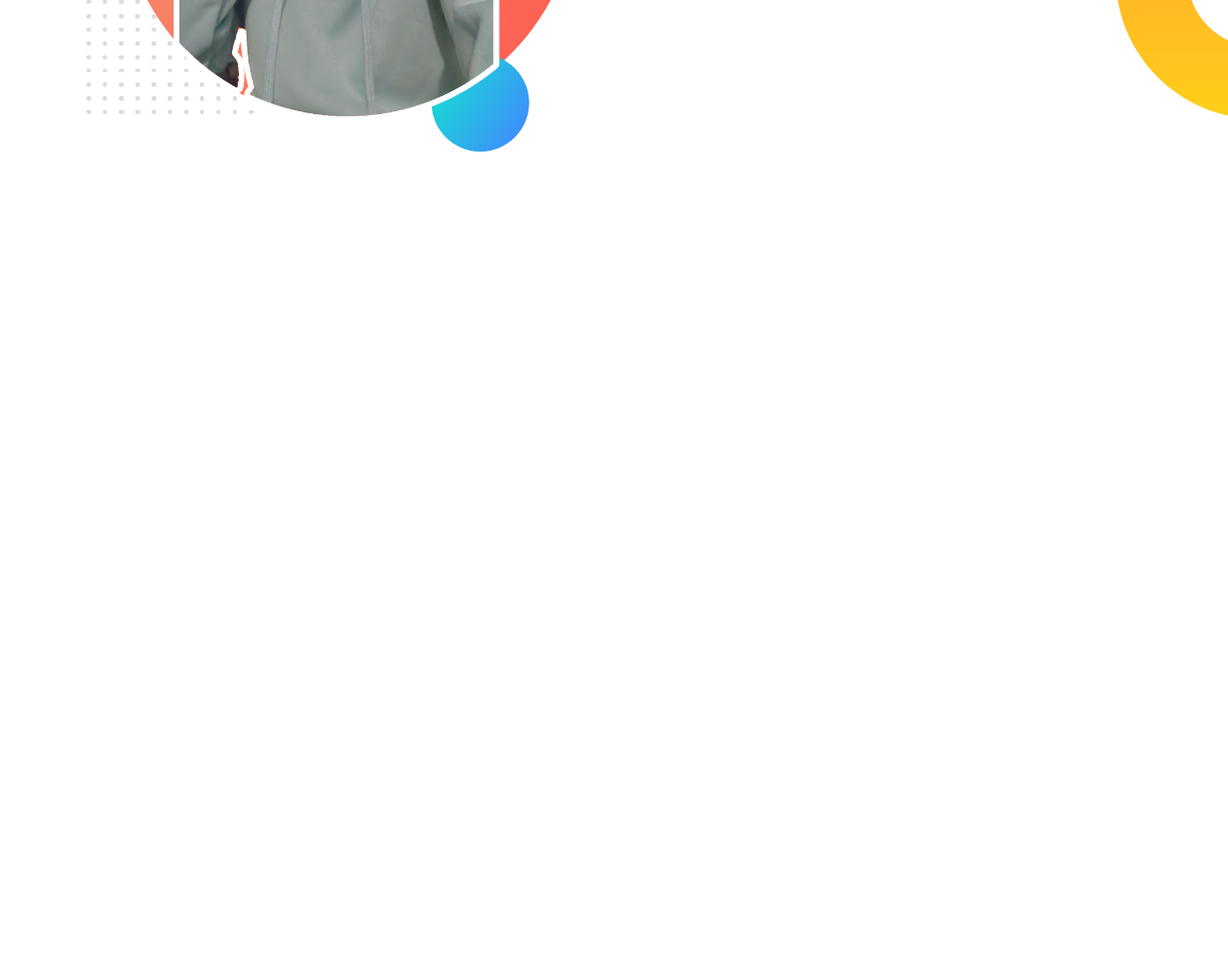
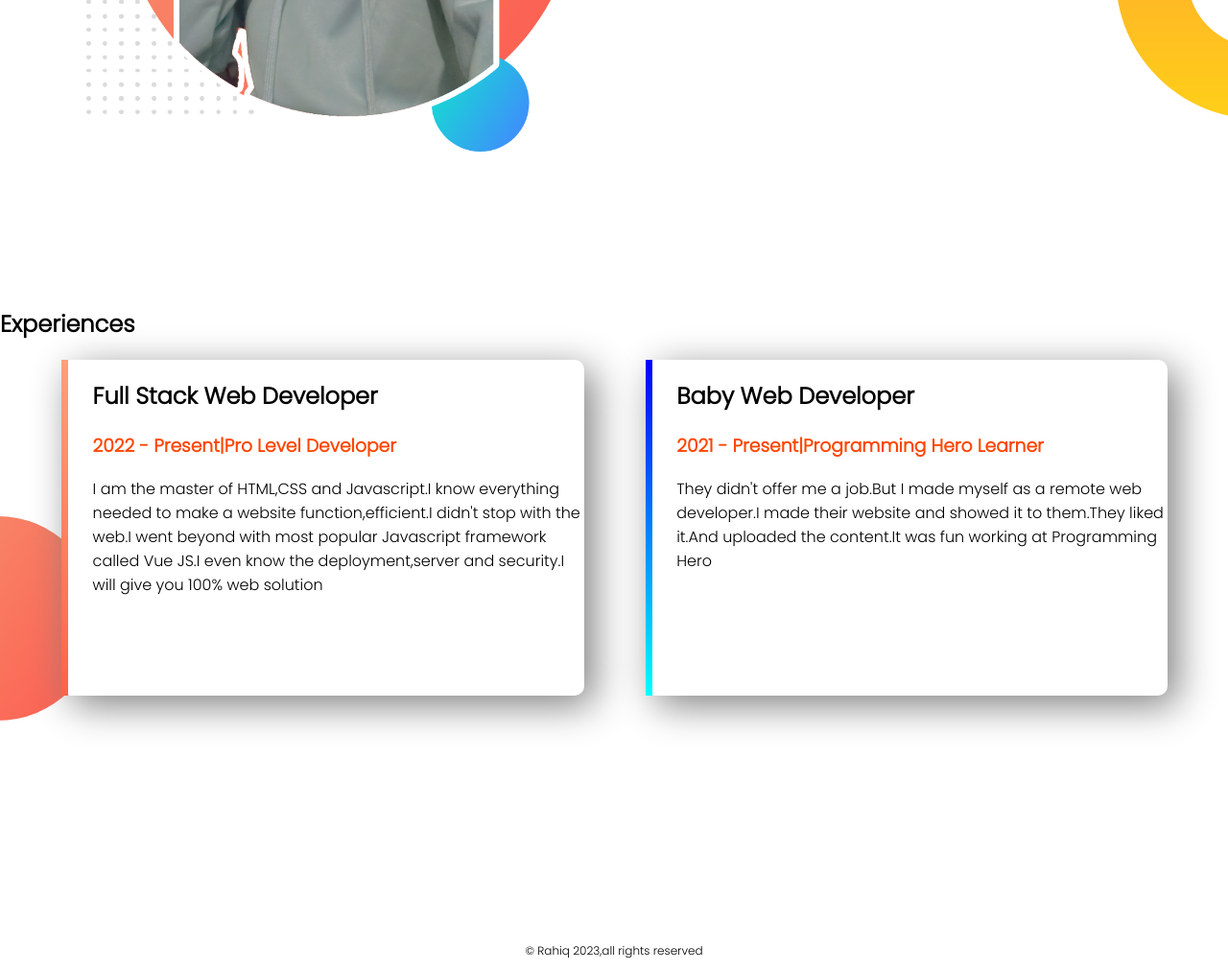
Before and after one commit to rahiq-rahman/Web-Portfolio, a plain HTML site: page index.html in a window 1280 px wide. Shown: the part 1000-2012 px from the top of the page at 96% size. Before the commit the page ends 1300 px from the top, so only its background shows below. Drawn offline with Linux system fonts and the light colour scheme.

Commit message:
project complete

```diff
--- a/index.html
+++ b/index.html
@@ -9,7 +9,7 @@
     <section class ="banner">
         <div class = "Half-width">
             <h1>Welcome To</h1>
-            <h1><span class ="name-highlight">Rahiq's</span> Portfolio!</h1>
+            <h1><span class ="orange-highlight">Rahiq's</span> Portfolio!</h1>
             <h3>World class Web developer</h3>
             <p>A web developer is a programmer who develops World Wide Web applications using a client–server model. The applications typically use HTML, CSS, and JavaScript in the client, and any general-purpose programming language in the server. HTTP is used for communications between client and server. A web developer may specialize in client-side applications (Front-end web development), server-side applications (back-end development), or both (full-stack development).</p>
             <a class="button" target="blank" href="https://github.com/rahiq-rahman"> HIRE ME</a>
@@ -18,6 +18,7 @@
             <img src="Images/Profile1.png">
         </div>
     </section>
+
     <section class ="dream">
         <div class ="Half-width2">
             <img src="Images/profile2.png">
@@ -28,7 +29,23 @@
             <p>Hey I am Rahiq Rahman.Recently I have started learning Web Development out of my own interest.As you can see this is what I have been able to create so far.I am throughly impressed by what I have made with these limited amount of knowledge.Can you believe I have just scratched the surface of HTML?</p>
             <a class ="button" target="blank" href="https://www.linkedin.com/in/rahiq-rahman-a246b4251/">See My Profile</a>
         </div>
+    </section>
 
+    <section class ="experience-area">
+        <h2>Experiences</h2>
+        <div class ="Half-width2 single-experience" id="full-stack">
+            <h2>Full Stack Web Developer</h2>
+            <h3 class ="orange-highlight">2022 - Present|Pro Level Developer</h3>
+            <p>I am the master of HTML,CSS and Javascript.I know everything needed to make a website function,efficient.I didn't stop with the web.I went beyond with most popular Javascript framework called Vue JS.I even know the deployment,server and security.I will give you 100% web solution</p>
+        </div>
+        <div class ="Half-width2 single-experience" id="baby-web">
+            <h2>Baby Web Developer</h2>
+            <h3 class ="orange-highlight">2021 - Present|Programming Hero Learner</h3>
+            <p>They didn't offer me a job.But I made myself as a remote web developer.I made their website and showed it to them.They liked it.And uploaded the content.It was fun working at Programming Hero</p>
+        </div>
     </section>
+    <footer>
+        <p>© Rahiq 2023,all rights reserved</p>
+    </footer>
 </body>
 </html>
--- a/style.css
+++ b/style.css
@@ -5,7 +5,7 @@ body{
 h1{
     font-size: 50px;
 }
-.name-highlight{
+.orange-highlight{
     color: orangered;
 }
 .Half-width{
@@ -48,3 +48,28 @@ section{
         background-repeat: no-repeat;
         background-position: right;
 }
+.single-experience{
+    box-shadow: 10px 10px 40px gray;
+    border-radius: 10px;
+    height: 70%;
+    background-color: white
+}
+.experience-area{
+    background-image: url(Images/exp-bg.png);
+    background-repeat: no-repeat;
+    background-position: left;
+}
+#full-stack{
+    border-left: 7px solid;
+    border-image: linear-gradient(180deg,lightSalmon,tomato);
+    border-image-slice: 1;
+}
+#baby-web{
+    border-left: 7px solid;
+    border-image: linear-gradient(180deg,blue,cyan);
+    border-image-slice: 1;
+}
+footer p{
+    text-align: center;
+    font-size: 12px;
+}
```
